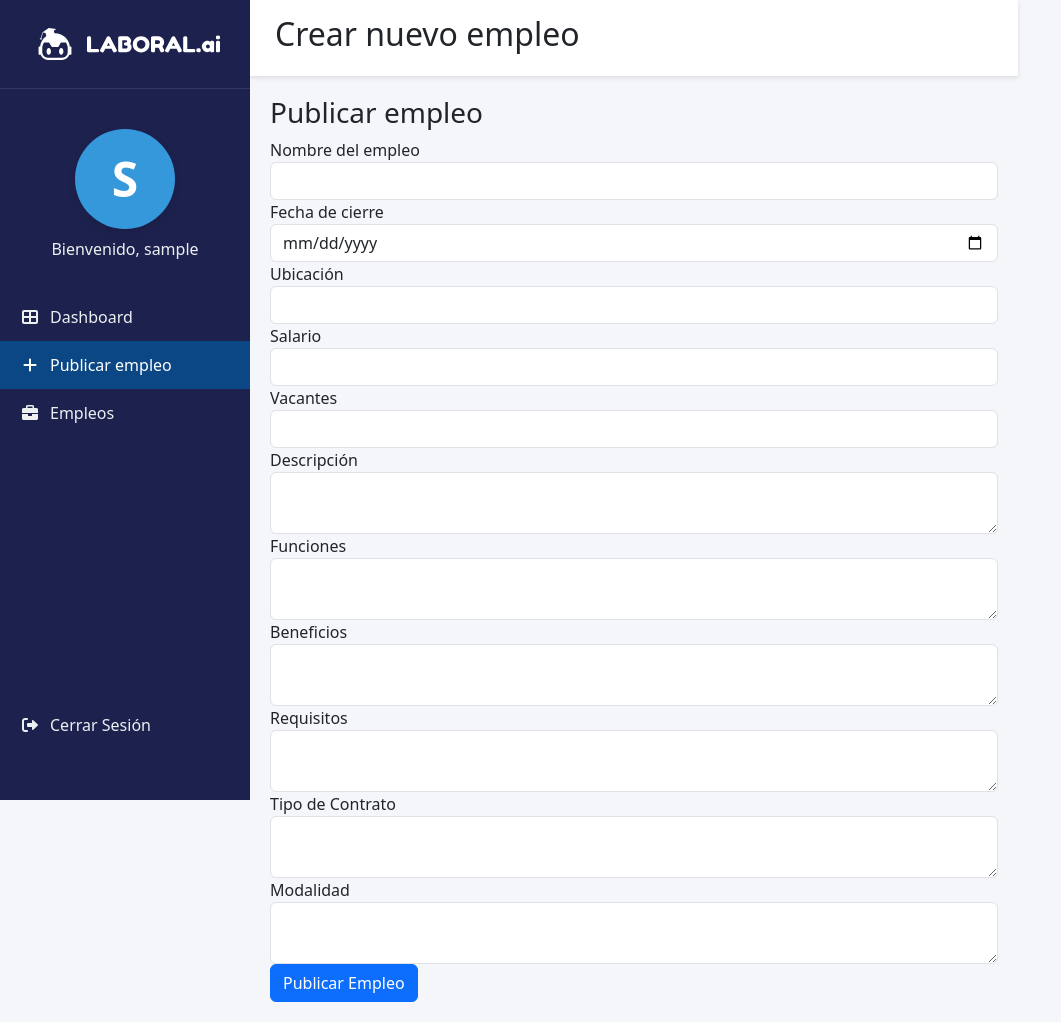
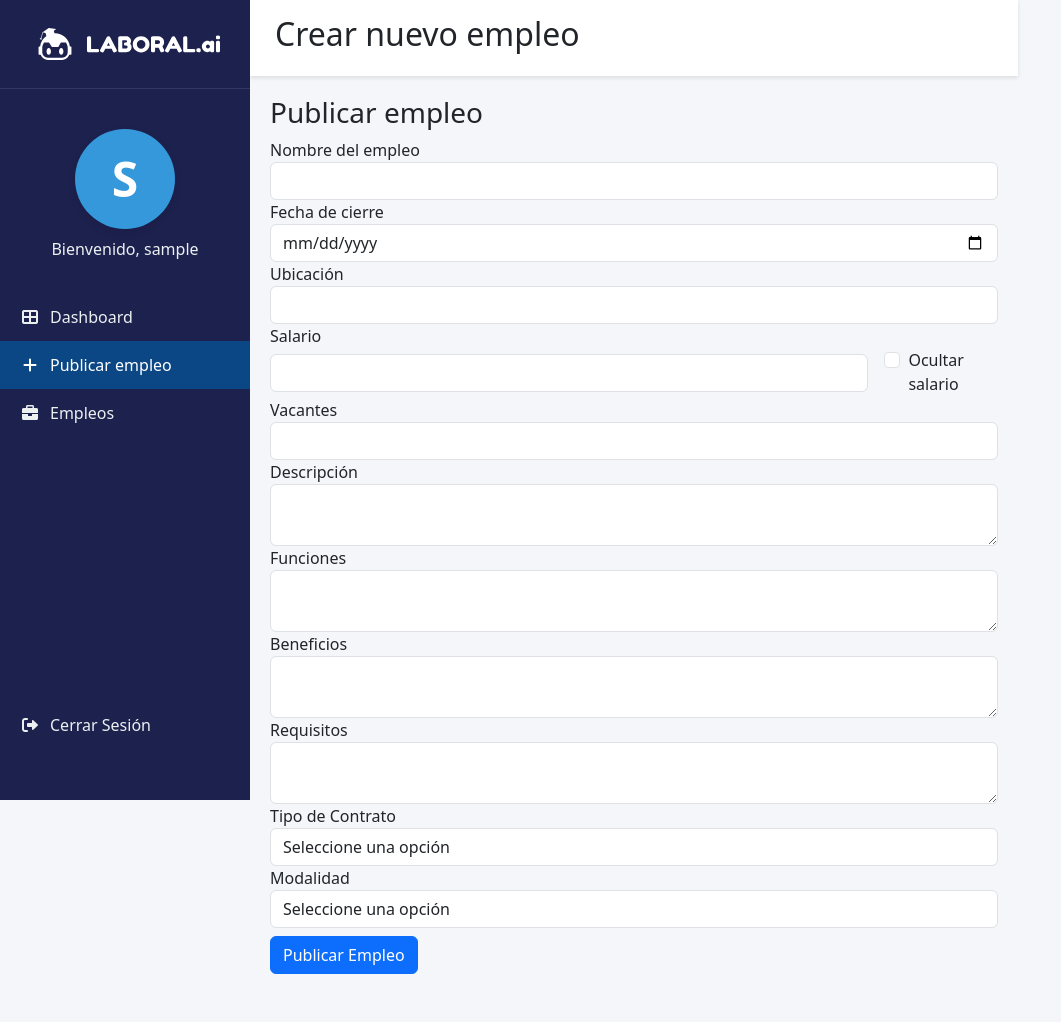
Before and after one commit to denzelbautista/laboral-ai-mvp, a Flask app: page /registroproducto in a window 1280 px wide. Shown: the whole page, without its empty margins (0-1061 px from the left). After the commit the page ends 974 px from the top, so only its background shows below. Run offline with Flask 3, Linux system fonts and the light colour scheme; the visitor is signed in with stand-in values (Sample User, id 1); data comes from the database, SQL or seed files in the repository; some libraries are stand-ins or nearby versions.

Commit message:
✨ Feat: Improve forms create job

```diff
--- a/templates/registroproducto.html
+++ b/templates/registroproducto.html
@@ -28,7 +28,15 @@
 
         <div class="form-group">
             <label for="salario">Salario</label>
-            <input type="number" class="form-control" id="salario" name="salario" required>
+            <div class="d-flex align-items-center gap-3">
+                <input type="number" class="form-control" id="salario" name="salario" required>
+                <div class="form-check">
+                    <input class="form-check-input" type="checkbox" id="ocultarSalario">
+                    <label class="form-check-label" for="ocultarSalario">
+                        Ocultar salario
+                    </label>
+                </div>
+            </div>
         </div>
 
         <div class="form-group">
@@ -58,20 +66,49 @@
 
         <div class="form-group">
             <label for="tipo_contrato">Tipo de Contrato</label>
-            <textarea class="form-control" id="tipo_contrato" name="tipo_contrato" required></textarea>
+            <select class="form-control" id="tipo_contrato" name="tipo_contrato" required>
+                <option value="">Seleccione una opción</option>
+                <option value="tiempo_completo">Tiempo completo</option>
+                <option value="medio_tiempo">Medio tiempo</option>
+                <option value="por_proyecto">Por proyecto</option>
+                <option value="freelance">Freelance</option>
+                <option value="por_horarios">Por horarios</option>
+                <option value="practicante">Practicante</option>
+                <option value="pasante">Pasante</option>
+                <option value="temporal">Temporal</option>
+                <option value="otros">Otros</option>
+            </select>
+        </div>
+        <div class="form-group">
+            <label for="modalidad_asistencia">Modalidad</label>
+            <select class="form-control" id="modalidad_asistencia" name="modalidad_asistencia" required>
+                <option value="">Seleccione una opción</option>
+                <option value="remoto">Remoto</option>
+                <option value="presencial">Presencial</option>
+                <option value="hibrido">Híbrido</option>
+                <option value="otros">Otros</option>
+            </select>
         </div>
 
-        <div class="form-group">
-            <label for="modalidad">Modalidad</label>
-            <textarea class="form-control" id="modalidad_asistencia" name="modalidad_asistencia" required></textarea>
-        </div>
-
-        <button type="submit" class="btn btn-primary btn-block">Publicar Empleo</button>
+        <button type="submit" class="btn btn-primary btn-block mt-2">Publicar Empleo</button>
     </form>
 
 </div>
 
 <!-- javascript propios -->
 <script src="{{ url_for('static', filename='js/registroempleo.js') }}"></script>
+<script>
+    document.getElementById('ocultarSalario').addEventListener('change', function() {
+        const salarioInput = document.getElementById('salario');
+        if (this.checked) {
+            salarioInput.type = 'text';
+            salarioInput.value = 'Oculto';
+            salarioInput.disabled = true;
 
+        } else {
+            salarioInput.value = '';
+            salarioInput.disabled = false;
+        }
+    });
+</script>
 {% endblock %}
```
